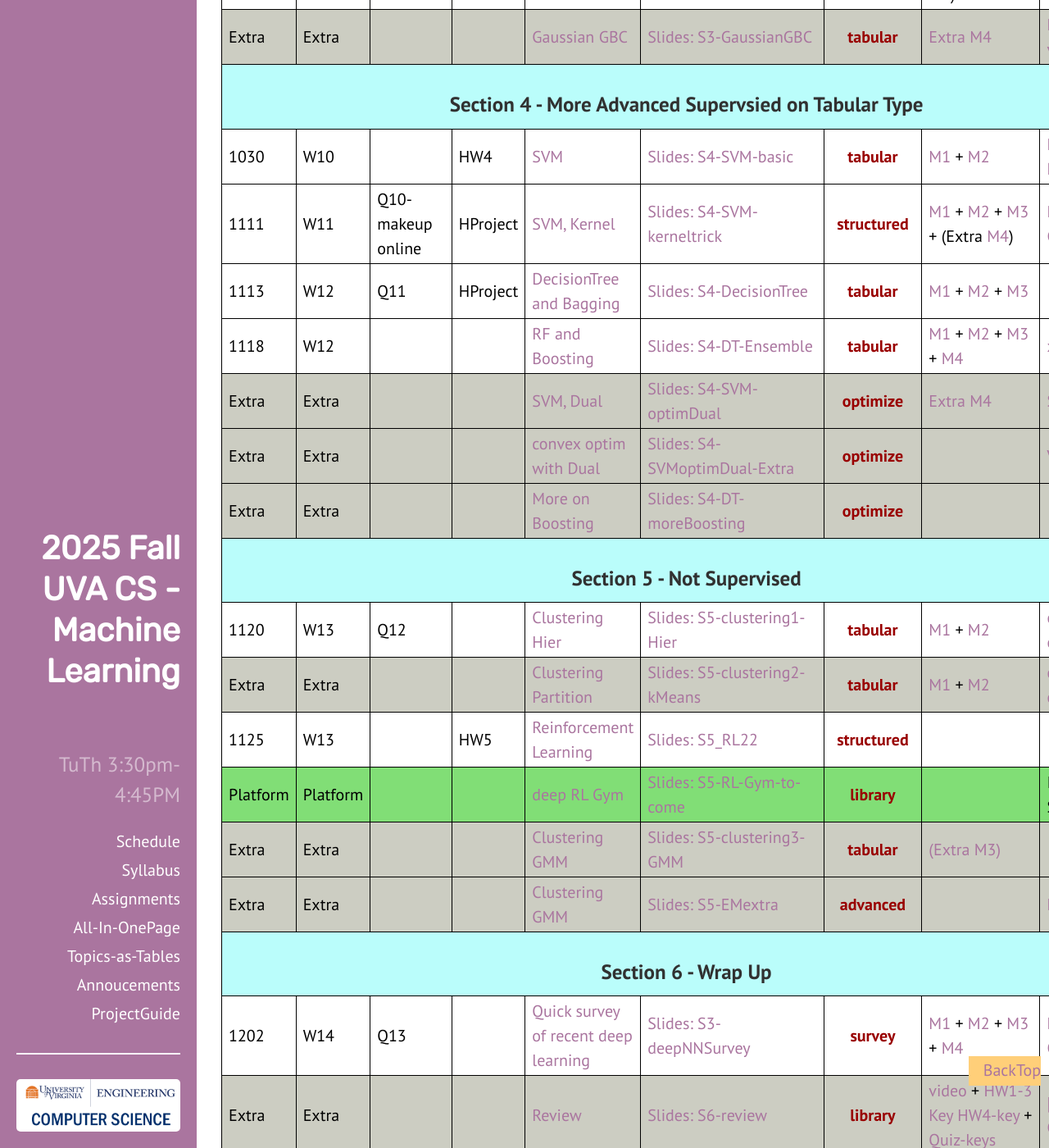
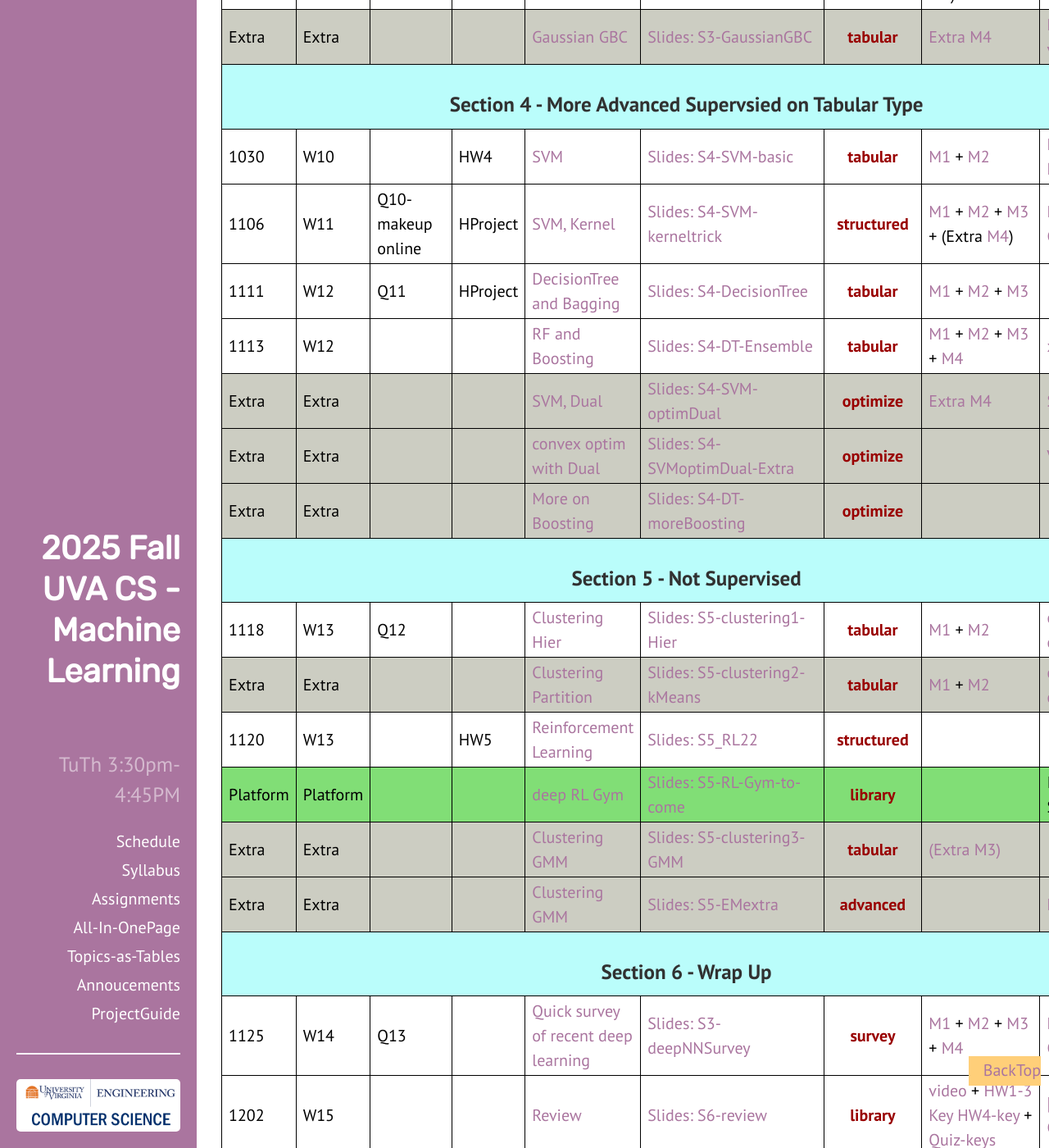
Before and after one commit to qiyanjun/2025Fall-UVA-CS-MachineLearningDeep, a Jekyll site: the page built from index.html, in a window 1280 px wide and 1400 px high, scrolled down 3465 px. Shown: the whole window at 82% size. Built offline with Jekyll 4.4.1, drawn with Linux system fonts in a browser that asks for light colours.

Commit message:
update last week's schedule

```diff
--- a/index.html
+++ b/index.html
@@ -57,13 +57,13 @@ desc: 'Website for 2025 Fall -UVA-CS Machine Learning: Machine learning Foundati
 {% assign currentTag = 0 %}
 {% assign sorted = site.contents %}
 
-{% assign ddates = "|0828|0902|0904|0909|0911|0916|0918|0923|0925|0930|1002|1007|1009|1014|1016|1021|1023|1028|1030|1111|1113|1118|1120|1125|1202|1204|1209 " | split: "|" %}
+{% assign ddates = "|0828|0902|0904|0909|0911|0916|0918|0923|0925|0930|1002|1007|1009|1014|1016|1021|1023|1028|1030|1106|1111|1113|1118|1120|1125|1202|1204|1209 " | split: "|" %}
 
 
-{% assign dweeks = "|W1|W2|W2|W3|W3|W4|W4|W5|W5|W6|W6|W7|W7|W8|W8|W9|W9|W10|W10|W11|W12|W12|W13|W13|W14 | W15| W15| W16 " | split: "|" %}
+{% assign dweeks = "|W1|W2|W2|W3|W3|W4|W4|W5|W5|W6|W6|W7|W7|W8|W8|W9|W9|W10|W10|W11|W12|W12|W13|W13|W14|W15| W15| W16 " | split: "|" %}
 
 
-{% assign Qdates = "|||Q1||Q2|Q3||Q4||Q5||Q6||QReading| Q-7 makeup + Project online | Q8||Q9| | Q10-makeup online|Q11| |Q12||Q13| Q14 | | Q15-makeup| " | split: "|" %}
+{% assign Qdates = "|||Q1||Q2|Q3||Q4||Q5||Q6||QReading| Q-7 makeup + Project online | Q8||Q9| | Q10-makeup online|Q11| |Q12||Q13| | Q14 | Q15-makeup| " | split: "|" %}
 
 {% assign HWdates = "|||||||HW1||||HW2|||HProject|HW3|HProject|HProject|HProject|HW4|HProject|HProject|||HW5||||HProject " | split: "|" %}
 
```
Also changed, not shown: _contents/S6-Lreview.md (+0 -1 lines).
